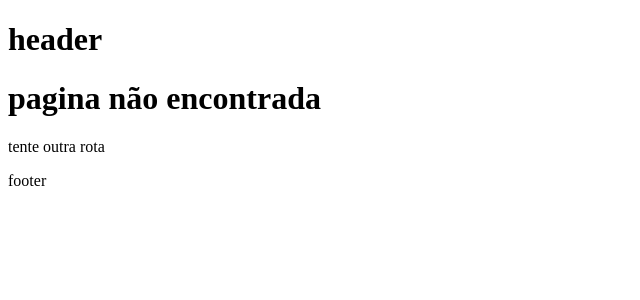
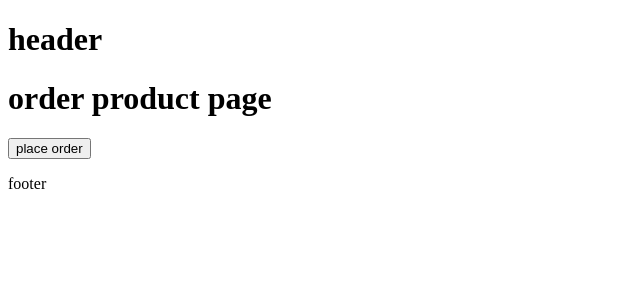
Before and after one commit to devErenNildo/Trilha-Estudos-Next_React, a Next.js app in the folder NextJs/: page /order-product in a window 1280 px wide. Before the commit this address had no page. Shown: the top 300 px of the page, without its empty margins (0-640 px from the left). Built offline with nearby package versions, Linux system fonts and the light colour scheme.

Commit message:
navigating programmatically

```diff
--- /dev/null
+++ b/NextJs/src/app/order-product/page.tsx
@@ -0,0 +1,23 @@
+"use client"
+import { useRouter } from "next/navigation";
+
+const OrderProduct = () => {
+
+    const router = useRouter();
+
+    const handleClick = () => {
+        alert("next");
+        router.push("/");
+    }
+
+    return(
+        <>
+            <h1>
+                order product page
+            </h1>
+            <button onClick={handleClick}>place order</button>
+        </>
+    );
+}
+
+export default OrderProduct;
```
